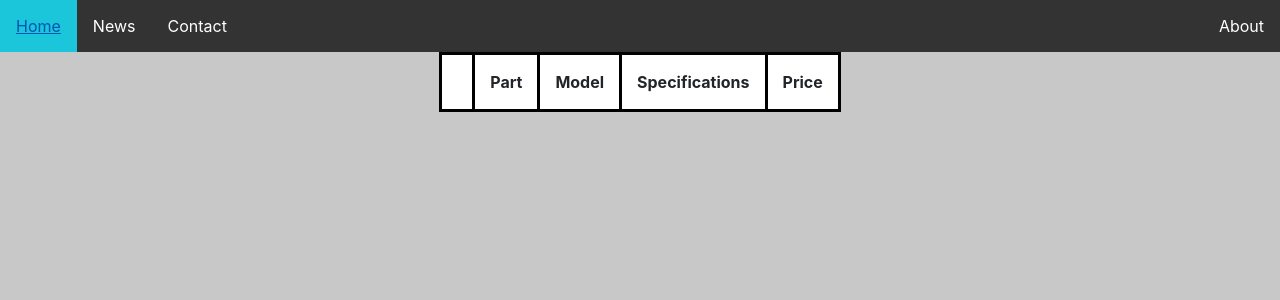
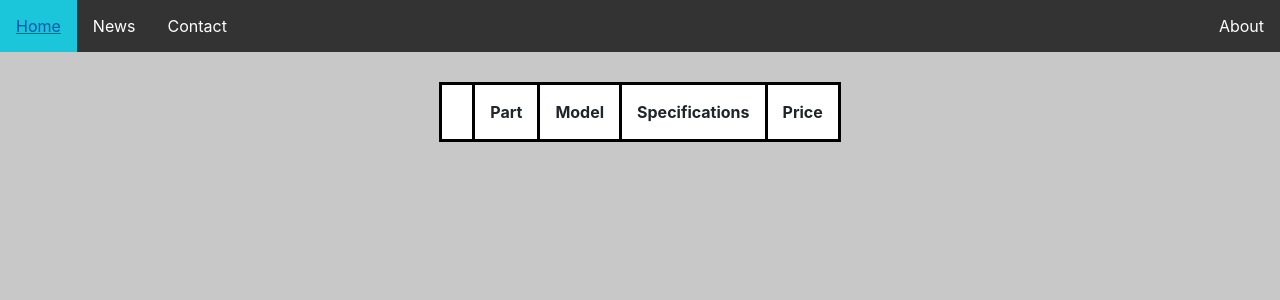
Before and after one commit to mvanree00/Customize-My-Rig, a Django app: template homepage/templates/homepage/results.html in a window 1280 px wide. Shown: the top 300 px of the page. Run offline with Django 3.2, Linux system fonts and the light colour scheme; the template is opened without the code that fills it, so the values that code supplies are empty; some libraries are stand-ins or nearby versions.

Commit message:
Update results.html

```diff
--- a/homepage/templates/homepage/results.html
+++ b/homepage/templates/homepage/results.html
@@ -11,7 +11,7 @@ References:
 <table>
 <style>
 table{
-  margin: 0px auto;
+  margin: 30px auto;
 }
 table, th, td {
   border: 3px solid black;
```
